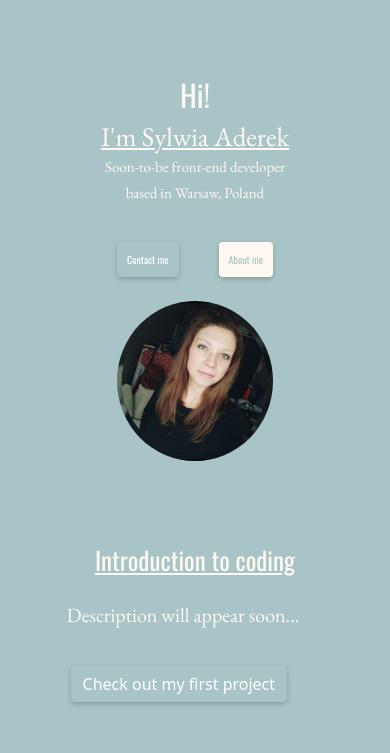
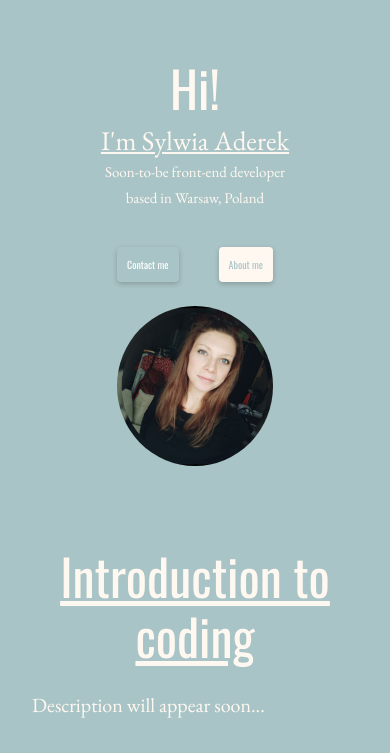
Before and after one commit to syl-ade/homework_week3, a website: page index.html in a window 390 px wide. Shown: the part 81-834 px from the top of the page. Drawn offline with nearby package versions, Linux system fonts and the light colour scheme.

Commit message:
Update style.css

```diff
--- a/style.css
+++ b/style.css
@@ -22,7 +22,7 @@ h3, h4, h5 {
 
 h2 {
   font-family: 'Oswald', sans-serif;
-  font-size: 50px;
+  font-size: 70px;
 
 }
 
@@ -30,7 +30,7 @@ h3 {
   font-family: 'Oswald', sans-serif;
   text-decoration-line: underline;
   text-align: center;
-  font-size: 25px;
+  font-size: 50px;
   margin-bottom: 5px;
 
 }
@@ -133,6 +133,7 @@ li.nav-item {
 }
 
 .my-photo {
+  max-width: 300px;
   border-radius: 50%;
 }
 .logo{
@@ -284,8 +285,8 @@ input.form-control{
 @media (max-width: 576px){
 
     h2{
-    margin-top: 40px;
-    font-size: 30px;
+    margin-top: 25px;
+    font-size: 50px;
     }
     .navbar-toggler{
       max-width: 40px;
```
